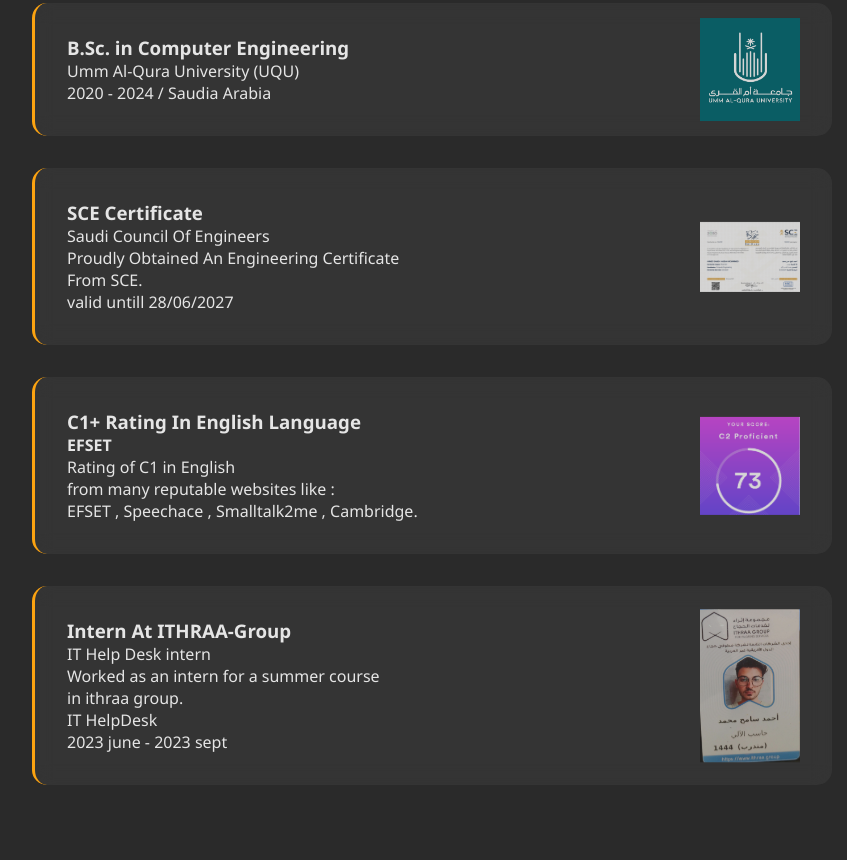
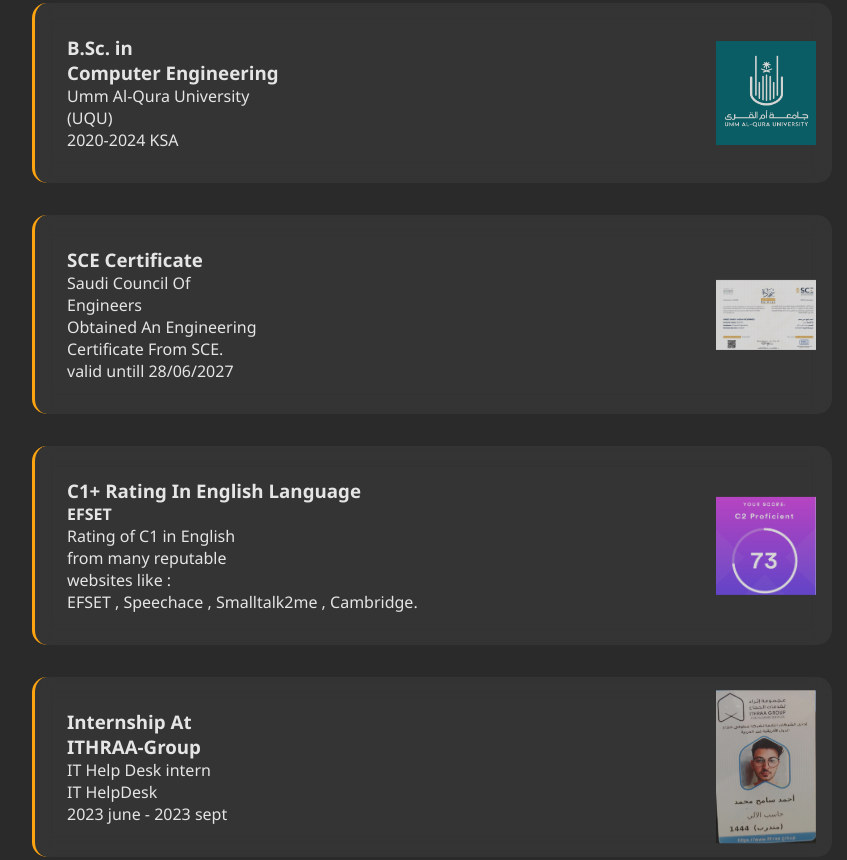
Before and after one commit to Hercules314/Ahmedportfolio, a plain HTML site: page index.html in a window 1280 px wide. Shown: the part 974-1834 px from the top of the page, without its empty margins (208-1055 px from the left). Drawn offline with Linux system fonts and the light colour scheme.

Commit message:
Add files via upload

```diff
--- a/index.html
+++ b/index.html
@@ -95,6 +95,7 @@
             position: relative;
             max-width: 800px;
             margin: 2rem auto;
+
         }
 
         .timeline-item {
@@ -110,8 +111,9 @@
         .university-logo {
             width: 100px;
             position: absolute;
-            right: 2rem;
+            right: 1rem;
             top: 50%;
+
             transform: translateY(-50%);
             opacity: 0.8;
         }
@@ -245,9 +247,9 @@
             <h2 class="animate">Education & Certificates</h2>
             <div class="timeline">
                 <div class="timeline-item animate">
-                    <h3>B.Sc. in Computer Engineering</h3>
-                    <p>Umm Al-Qura University (UQU)</p>
-                    <p>2020 - 2024 / Saudia Arabia</p>
+                    <h3>B.Sc. in <br> Computer Engineering</h3>
+                    <p>Umm Al-Qura University<br> (UQU)</p>
+                    <p>2020-2024 KSA</p>
                     <img src="uqu2.jpg" alt="UQU Logo" class="university-logo">
                 </div>
                 <!-- Add more timeline items for certificates -->
@@ -256,8 +258,8 @@
                  <div class="timeline">
                             <div class="timeline-item animate">
                                 <h3>SCE Certificate</h3>
-                                <p>Saudi Council Of Engineers</p>
-                                <p> Proudly Obtained An Engineering Certificate <br>From SCE. <br>
+                                <p>Saudi Council Of <br>Engineers</p>
+                                <p>Obtained An Engineering <br>Certificate From SCE. <br>
                                 valid untill 28/06/2027</p>
                                 <img src="SCE.png" alt="UQU Logo" class="university-logo">
                             </div>
@@ -266,16 +268,16 @@
                     <div class="timeline-item animate">
                         <h3>C1+ Rating In English Language</h3>
                         <p><b>EFSET</b></p>
-                        <p>Rating of C1 in English <br>from many reputable websites like : <br>
+                        <p>Rating of C1 in English <br>from many reputable <br> websites like : <br>
                              EFSET , Speechace , Smalltalk2me , Cambridge.</p>
                         <img src="ahmedefset2.png" alt="UQU Logo" class="university-logo">
                     </div>
 
                     <div class="timeline">
                         <div class="timeline-item animate">
-                            <h3>Intern At ITHRAA-Group</h3>
+                            <h3>Internship At<br> ITHRAA-Group</h3>
                             <p>IT Help Desk intern</p>
-                            <p> Worked as an intern for a summer course <br> in ithraa group. <br>
+                            <p>
                                  IT HelpDesk <br> 2023 june - 2023 sept</p>
                             <img src="cards.jpg" alt="UQU Logo" class="university-logo">
                         </div>
```
